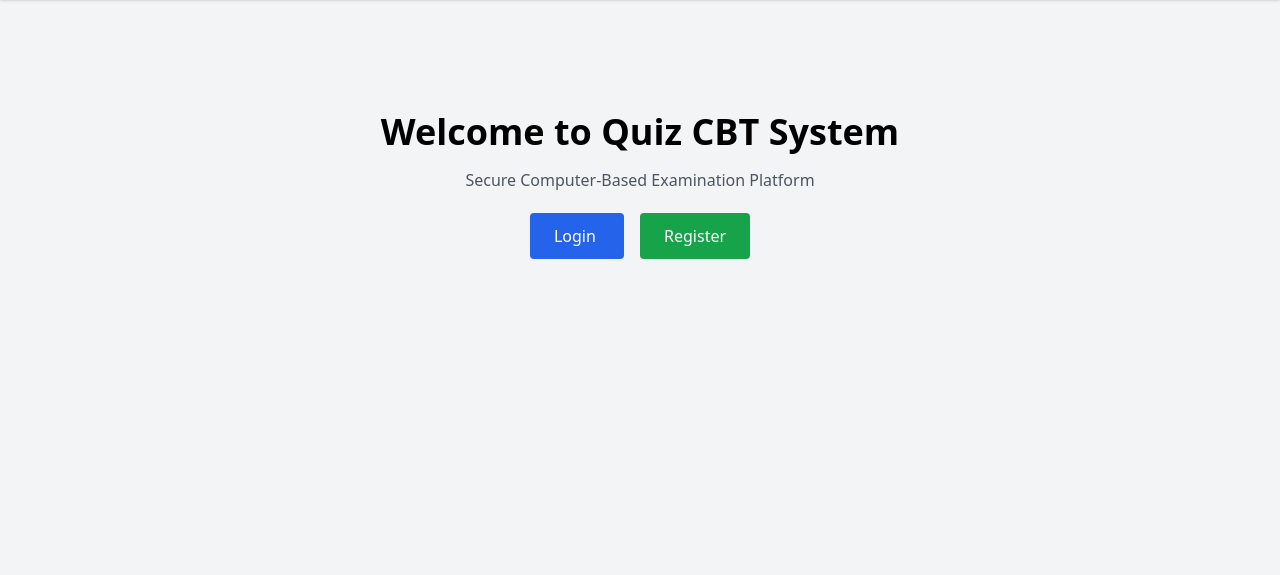
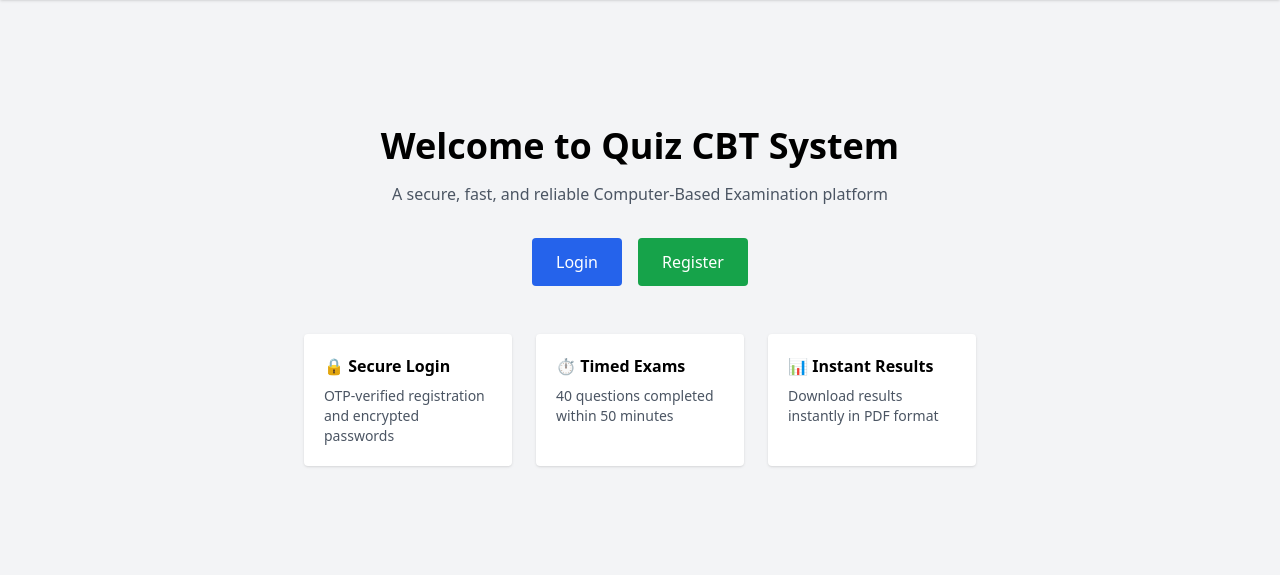
Before and after one commit to Tobi395/quiz-cbt-app, a Flask app: page / in a window 1280 px wide. Shown: the part 56-631 px from the top of the page. Run offline with Flask 3, Linux system fonts and the light colour scheme; some libraries are stand-ins or nearby versions.

Commit message:
Refactor index.html for improved layout and content

```diff
--- a/templates/index.html
+++ b/templates/index.html
@@ -1,26 +1,71 @@
 {% extends 'base.html' %}
 {% block content %}
 
-<div class="text-center mt-24">
+<section class="min-h-[70vh] flex items-center justify-center">
+  <div class="text-center max-w-2xl">
+
     <h2 class="text-3xl md:text-4xl font-bold mb-4">
       Welcome to Quiz CBT System
     </h2>
 
     <p class="text-gray-600 mb-8">
-    Secure Computer-Based Examination Platform
+      A secure, fast, and reliable Computer-Based Examination platform
     </p>
 
-  <div class="space-x-4">
+    <!-- CTA BUTTONS -->
+    {% if not current_user.is_authenticated %}
+      <div class="flex justify-center gap-4">
         <a href="{{ url_for('login') }}"
-       class="bg-blue-600 hover:bg-blue-700 text-white px-6 py-3 rounded">
+           class="bg-blue-600 hover:bg-blue-700 text-white px-6 py-3 rounded transition">
            Login
         </a>
 
         <a href="{{ url_for('register') }}"
-       class="bg-green-600 hover:bg-green-700 text-white px-6 py-3 rounded">
+           class="bg-green-600 hover:bg-green-700 text-white px-6 py-3 rounded transition">
            Register
         </a>
       </div>
+    {% else %}
+      <div class="flex justify-center gap-4">
+        {% if current_user.is_admin %}
+          <a href="{{ url_for('admin_dashboard') }}"
+             class="bg-purple-600 hover:bg-purple-700 text-white px-6 py-3 rounded">
+             Admin Dashboard
+          </a>
+        {% else %}
+          <a href="{{ url_for('student_dashboard') }}"
+             class="bg-blue-600 hover:bg-blue-700 text-white px-6 py-3 rounded">
+             Go to Dashboard
+          </a>
+        {% endif %}
+      </div>
+    {% endif %}
+
+    <!-- FEATURES -->
+    <div class="grid md:grid-cols-3 gap-6 mt-12 text-left">
+      <div class="bg-white p-5 rounded shadow">
+        <h3 class="font-semibold mb-2">🔒 Secure Login</h3>
+        <p class="text-sm text-gray-600">
+          OTP-verified registration and encrypted passwords
+        </p>
       </div>
 
+      <div class="bg-white p-5 rounded shadow">
+        <h3 class="font-semibold mb-2">⏱ Timed Exams</h3>
+        <p class="text-sm text-gray-600">
+          40 questions completed within 50 minutes
+        </p>
+      </div>
+
+      <div class="bg-white p-5 rounded shadow">
+        <h3 class="font-semibold mb-2">📊 Instant Results</h3>
+        <p class="text-sm text-gray-600">
+          Download results instantly in PDF format
+        </p>
+      </div>
+    </div>
+
+  </div>
+</section>
+
 {% endblock %}
```
Lines whose indentation alone changed are shown as unchanged.
